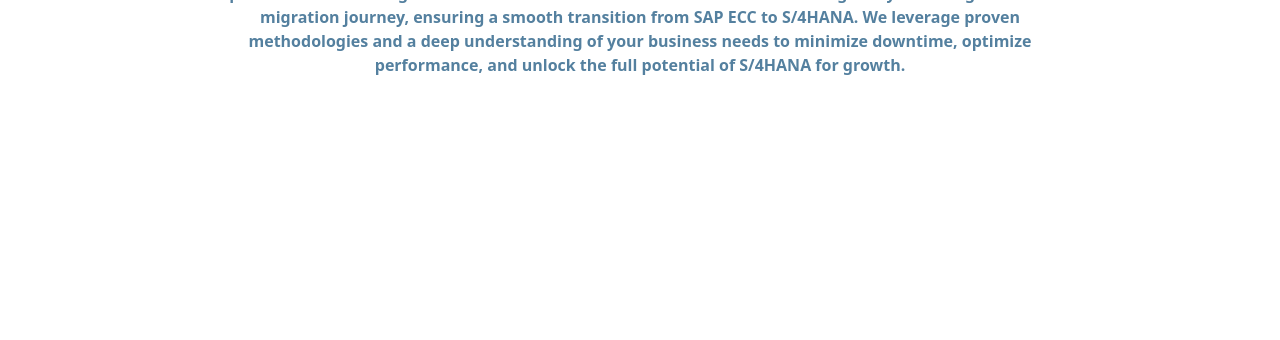
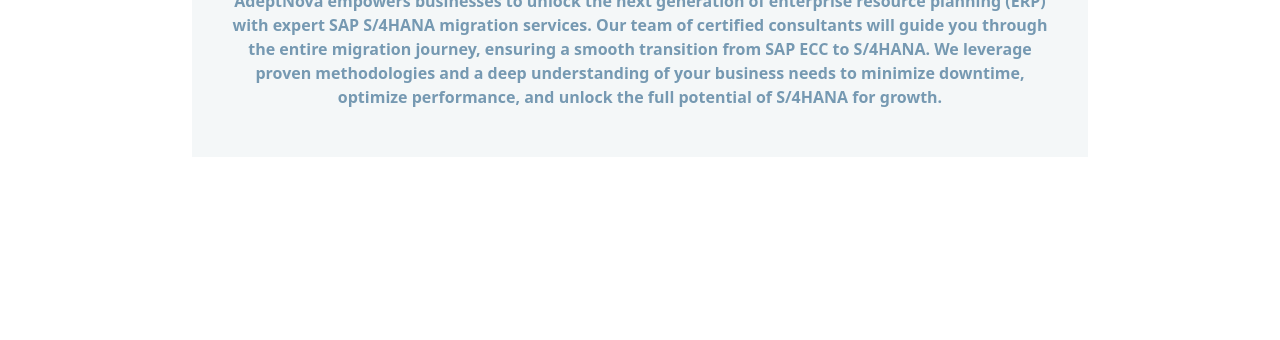
Before and after one commit to adeptnova/staticWeb_V1_1, a plain HTML site: page hana.html in a window 1280 px wide. Shown: the part 339-679 px from the top of the page. Drawn offline with nearby package versions, Linux system fonts and the light colour scheme.

Commit message:
Add files via upload

```diff
--- a/css/main.css
+++ b/css/main.css
@@ -212,6 +212,26 @@
 
 /* Home product css end */
 
+/* Creatio page start */
+
+#creation-main-page, .bg-img-main{
+    overflow: hidden;
+    position: relative;
+    padding-bottom: 5rem;
+}
+
+#creation-main-page .overlay, .bg-img-main .overlay{
+    opacity: 0.2 !important;
+}
+
+.product-text-bg{
+    background: #f2f6f7;
+    padding: 2rem;
+    opacity: 0.8;
+}
+
+/* creatio page end */
+
 /* Home contact start */
 
 .contact-r form{
```
